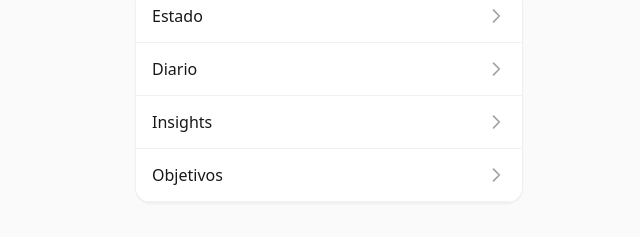
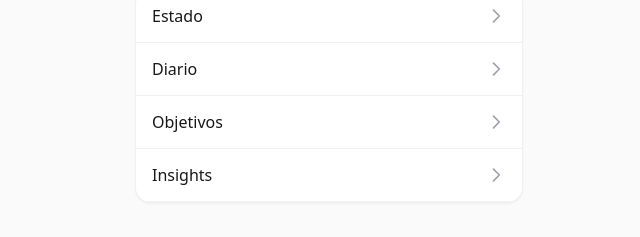
Before and after one commit to MonteNicolass/Gastoncito-, a Next.js app: page /mental in a window 1280 px wide. Shown: the part 104-341 px from the top of the page, without its empty margins (311-951 px from the left). Built offline with nearby package versions, Linux system fonts and the light colour scheme.

Commit message:
mental: show 1-10 scale and simple indicator

```diff
--- a/app/mental/page.js
+++ b/app/mental/page.js
@@ -13,8 +13,8 @@ export default function MentalPage() {
         <Card className="overflow-hidden">
           <ListRow label="Estado" href="/mental/estado" />
           <ListRow label="Diario" href="/mental/diario" />
+          <ListRow label="Objetivos" href="/mental/objetivos" />
           <ListRow label="Insights" href="/mental/insights" />
-          <ListRow label="Objetivos" href="/mental/objetivos" />
         </Card>
       </div>
     </div>
```
